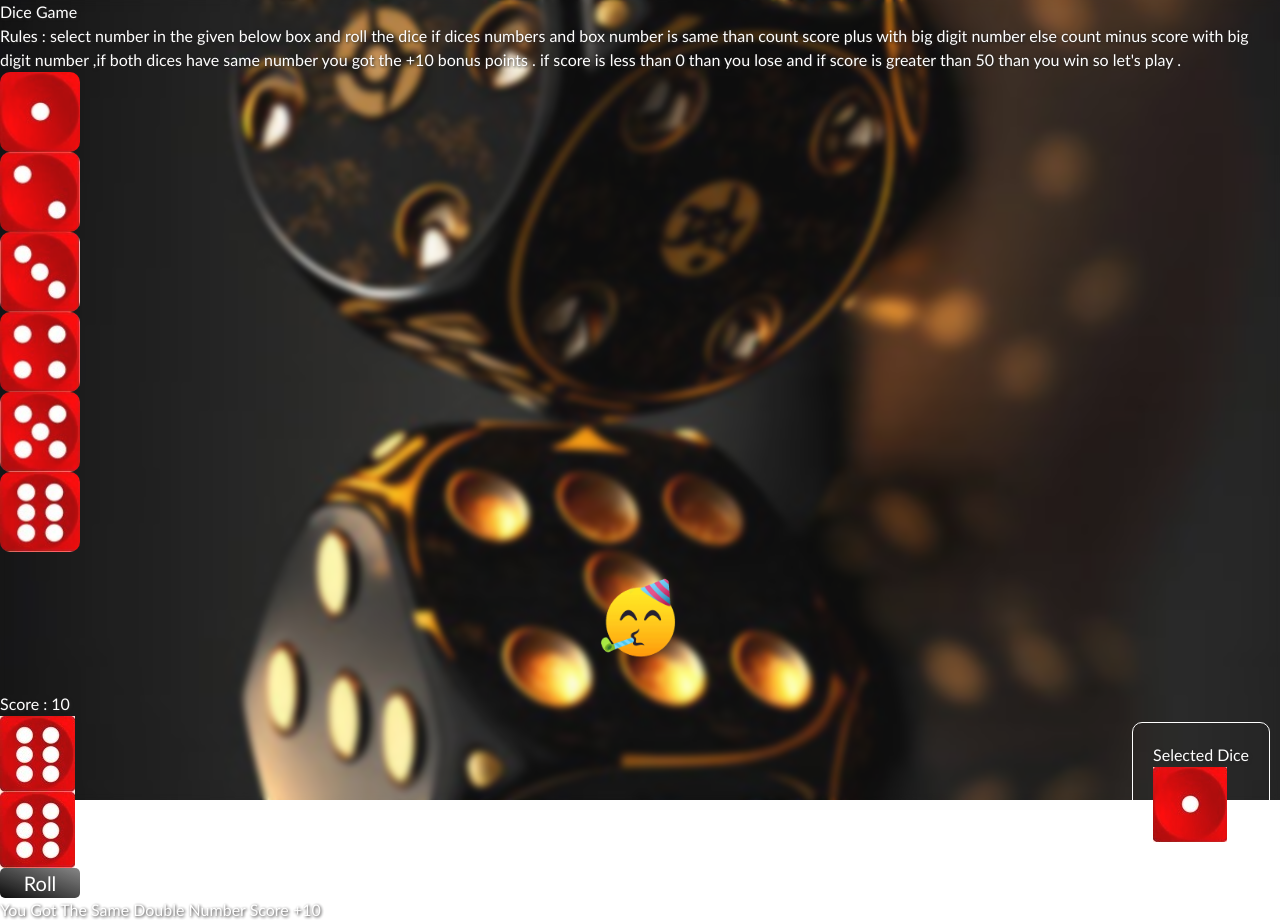
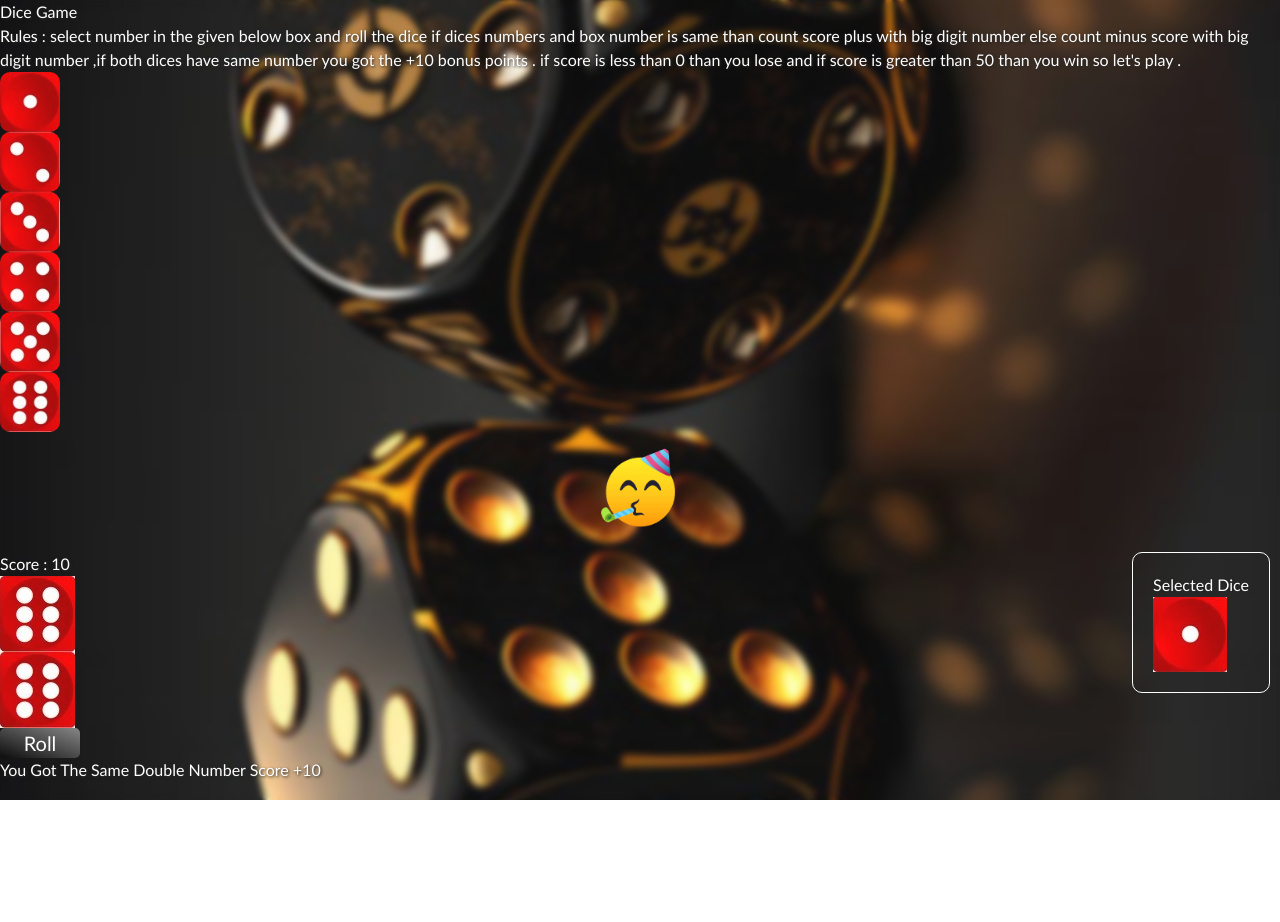
Before and after one commit to Faizy-Dot/Dice-Game, a React (Vite) app: page / in a window 1280 px wide. After the commit the page ends 800 px from the top, so only its background shows below. Built offline with nearby package versions, Linux system fonts and the light colour scheme.

Commit message:
Update App.css

```diff
--- a/src/App.css
+++ b/src/App.css
@@ -17,8 +17,8 @@
 }
 
 .box {
-    width: 80px;
-    height: 80px;
+    width: 60px;
+    height: 60px;
     cursor: pointer;
     display: flex;
     justify-content: center;
@@ -69,14 +69,13 @@
     border-radius: 10px;
     position: absolute;
     right: 10px;
-    margin-top: 30px;
 
 }
 
 .emoji {
     display: flex;
     justify-content: center;
-    margin: 20px;
+    margin: 10px;
 }
 
 .emoji>img {
```
